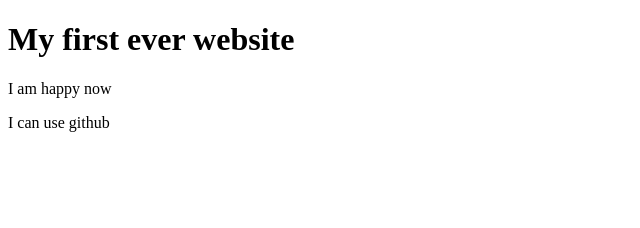
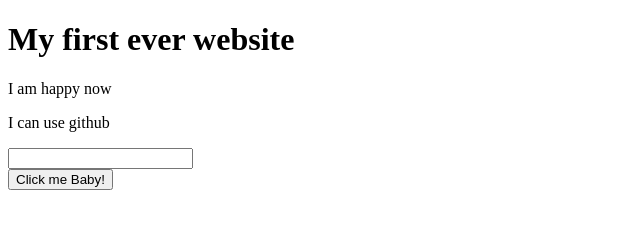
Before and after one commit to GiasMahmud/my-first-website, a plain HTML site: page index.html in a window 1280 px wide. Shown: the whole page, without its empty margins (0-640 px from the left). Drawn offline with Linux system fonts and the light colour scheme.

Commit message:
Adding button

```diff
--- a/index.html
+++ b/index.html
@@ -9,5 +9,8 @@
     <h1> My first ever website </h1>
     <p> I am happy now</p>
     <p> I can use github</p>
+    <input type="text">
+    <br>
+    <button>Click me Baby!</button>
 </body>
 </html>
```
